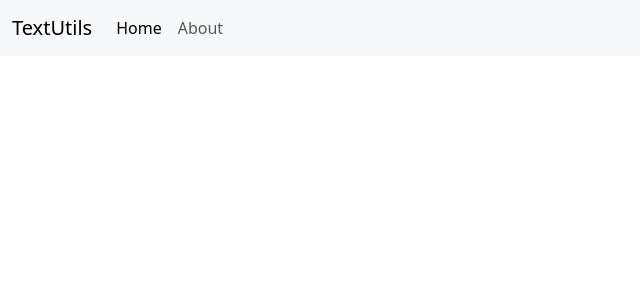
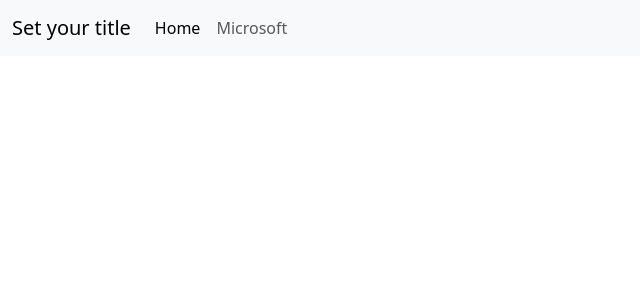
Before and after one commit to Pranay6575/textutils, a React (Create React App) app: page / in a window 1280 px wide. Shown: the top 300 px of the page, without its empty margins (0-640 px from the left). Built offline with nearby package versions, Linux system fonts and the light colour scheme.

Commit message:
props in session 6

```diff
--- a/src/App.js
+++ b/src/App.js
@@ -1,27 +1,9 @@
-
-import './App.css';
-
+import "./App.css";
+import Navbar from "./Navbar";
 function App() {
   return (
     <>
-       <nav className="navbar navbar-expand-lg bg-body-tertiary">
-  <div className="container-fluid">
-    <a className="navbar-brand" href="/">TextUtils</a>
-    <button className="navbar-toggler" type="button" data-bs-toggle="collapse" data-bs-target="#navbarNav" aria-controls="navbarNav" aria-expanded="false" aria-label="Toggle navigation">
-      <span className="navbar-toggler-icon"></span>
-    </button>
-    <div className="collapse navbar-collapse" id="navbarNav">
-      <ul className="navbar-nav">
-        <li className="nav-item">
-          <a className="nav-link active" aria-current="page" href="/">Home</a>
-        </li>
-        <li className="nav-item">
-          <a className="nav-link" href="/">About</a>
-        </li>
-      </ul>
-    </div>
-  </div>
-</nav>
+      <Navbar />
     </>
   );
 }
--- /dev/null
+++ b/src/Navbar.js
@@ -0,0 +1,30 @@
+import React from 'react'
+
+export default function Navbar(props) {
+  return (
+    <nav className="navbar navbar-expand-lg bg-body-tertiary">
+  <div className="container-fluid">
+    <a className="navbar-brand" href="/">{props.title}</a>
+    <button className="navbar-toggler" type="button" data-bs-toggle="collapse" data-bs-target="#navbarNav" aria-controls="navbarNav" aria-expanded="false" aria-label="Toggle navigation">
+      <span className="navbar-toggler-icon"></span>
+    </button>
+    <div className="collapse navbar-collapse" id="navbarNav">
+      <ul className="navbar-nav">
+        <li className="nav-item">
+          <a className="nav-link active" aria-current="page" href="/">Home</a>
+        </li>
+        <li className="nav-item">
+          <a className="nav-link" href="/">{props.aboutText}</a>
+        </li>
+      </ul>
+    </div>
+  </div>
+</nav>
+  )
+}
+
+Navbar.defaultProps ={
+    title: 'Set your title',
+    aboutText: 'Microsoft'
+
+}
```
